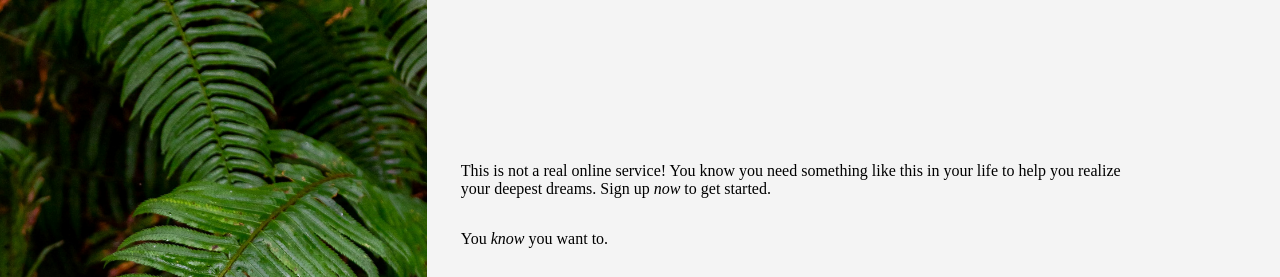
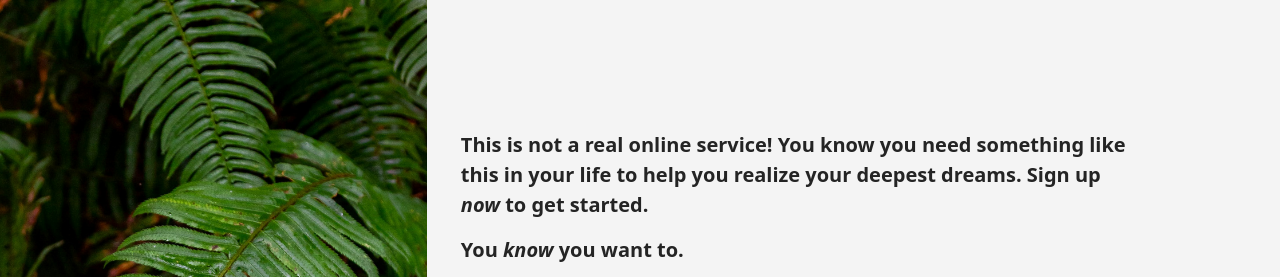
Before and after one commit to BDraper25/Practice-signup-form, a plain HTML site: page index.html in a window 1280 px wide. Shown: the top 277 px of the page. Drawn offline with Linux system fonts and the light colour scheme.

Commit message:
adjust font fam, size, & weight also line height, color, and margin

```diff
--- a/stylesheet.css
+++ b/stylesheet.css
@@ -71,6 +71,15 @@ body {
     padding: 80px 18% 10px 4%;
 }
 
+.top-right-text {
+    font-family: system-ui, sans-serif;
+    font-size: 20px;
+    font-weight: 600;
+    line-height: 1.5;
+    color: #242424;
+    margin: 0 0 15px 0;
+}
+
 .right-middle {
     flex: 1;
     background-color: #FFFFFF;
```
